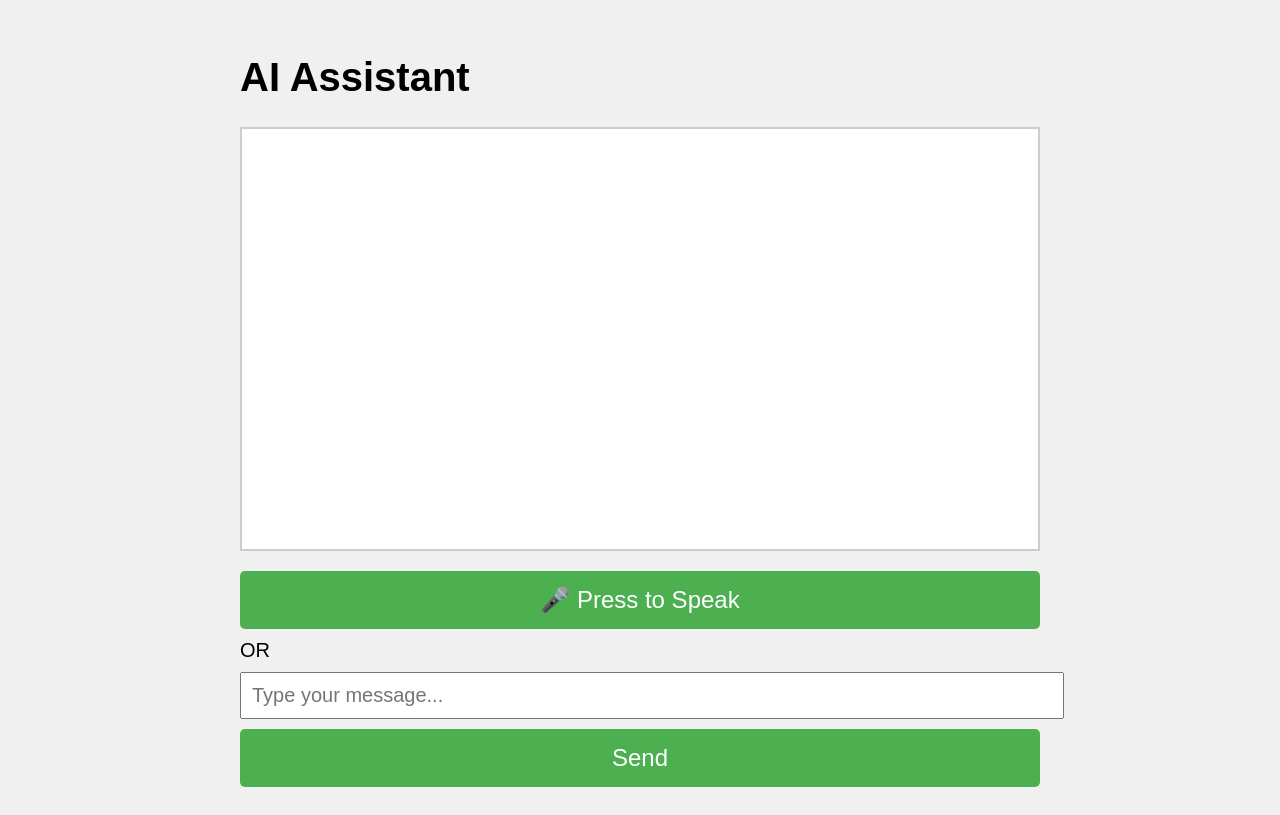
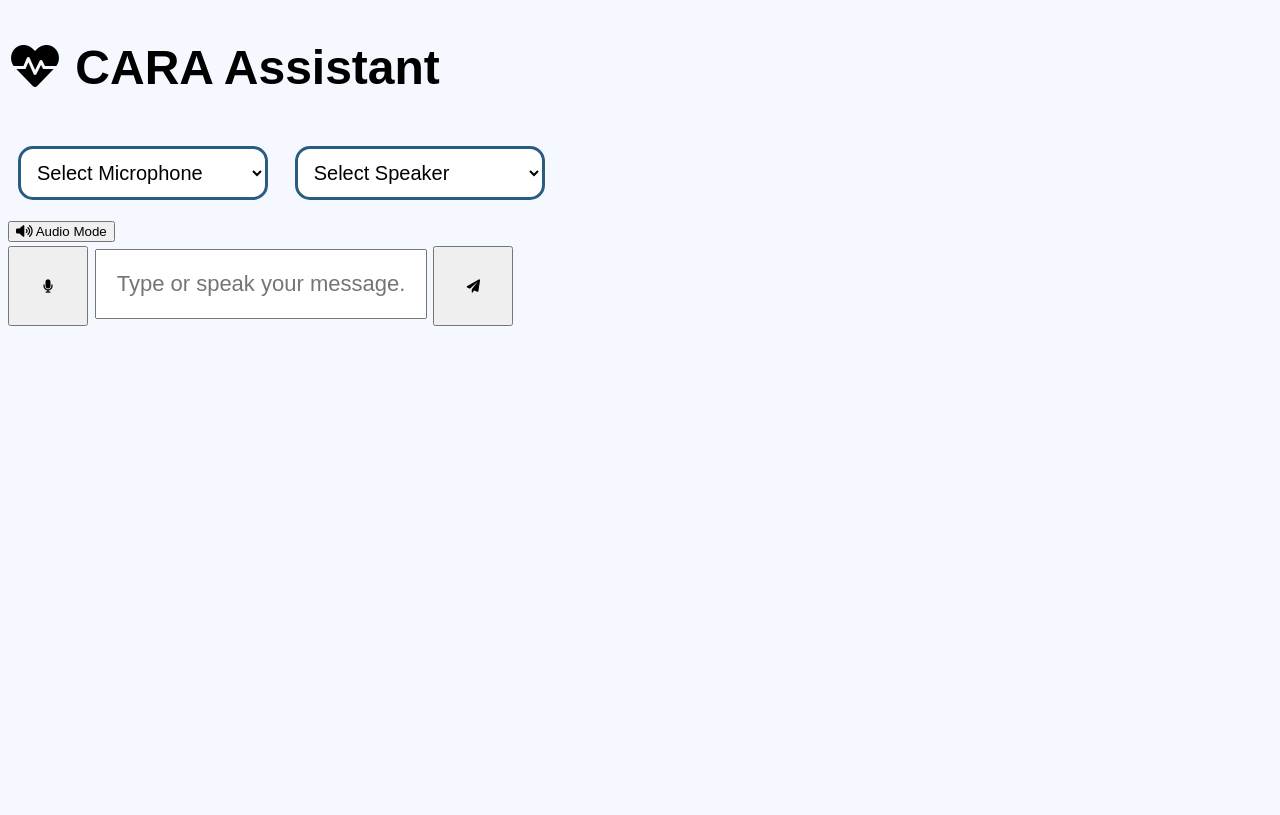
Before and after one commit to BlackPool25/ai-assistant, a Flask app: page / in a window 1280 px wide. After the commit the page ends 326 px from the top, so only its background shows below. Run offline with Flask 3, Linux system fonts and the light colour scheme.

Commit message:
Add senior-friendly features, voice synthesis, and interaction logging; update requirements and styles

```diff
--- a/app/app.py
+++ b/app/app.py
@@ -1,55 +1,116 @@
+# app/app.py
 from flask import Flask, render_template, request, jsonify
 import whisper
 import requests
 import os
+import json
+import google.generativeai as genai
+from datetime import datetime
 from dotenv import load_dotenv
 
 load_dotenv()
 
 app = Flask(__name__)
+
+# Initialize components
 model = whisper.load_model("base")
+genai.configure(api_key=os.getenv('GOOGLE_API_KEY'))
 PLAY_HT_API_KEY = os.getenv('PLAY_HT_API_KEY')
+
+# Senior-focused configuration
+SENIOR_PROFILE = {
+    "preferred_voice": "male",
+    "text_size": "large",
+    "interaction_history": []
+}
+
+VOICES = {
+    'male': 's3://voice-cloning-zero-shot/d9ff78ba-11d6-4b15-b60f-71cbc8014d3e/original/man1.mp3',
+    'female': 's3://voice-cloning-zero-shot/2bc098a7-e136-4e2e-8c7e-0e0f5a62d9b3/original/woman1.mp3'
+}
+
+def save_interaction(user_input, response):
+    interaction = {
+        "timestamp": datetime.now().isoformat(),
+        "input": user_input,
+        "response": response,
+        "keywords": ["medical" if "medicine" in user_input.lower() else "general"]
+    }
+    SENIOR_PROFILE["interaction_history"].append(interaction)
+
+    # Save to JSON file (in real project use database)
+    with open('user_profile.json', 'w') as f:
+        json.dump(SENIOR_PROFILE, f)
 
 @app.route('/')
 def home():
-    return render_template('index.html')
+    return render_template('index.html', voices=list(VOICES.keys()))
 
 @app.route('/transcribe', methods=['POST'])
 def transcribe_audio():
-    print("\n[DEBUG] Received audio file")  # <-- NEW
     try:
         audio_file = request.files['audio']
-        print(f"[DEBUG] Audio file: {audio_file.filename}")  # <-- NEW
-        audio_path = f"temp_{audio_file.filename}"
-        audio_file.save(audio_path)
+        temp_path = f"temp_{datetime.now().timestamp()}.wav"
+        audio_file.save(temp_path)
 
-        print("[DEBUG] Starting transcription...")  # <-- NEW
-        result = model.transcribe(audio_path)
-        print(f"[DEBUG] Transcription: {result['text']}")  # <-- NEW
+        result = model.transcribe(temp_path)
+        os.remove(temp_path)
 
-        os.remove(audio_path)
-        return jsonify({'text': result['text']})
-
+        return jsonify({'text': result["text"]})
     except Exception as e:
-        print(f"[ERROR] Transcription failed: {str(e)}")  # <-- NEW
         return jsonify({'error': str(e)}), 500
 
 @app.route('/synthesize', methods=['POST'])
 def synthesize_speech():
-    text = request.json['text']
+    try:
+        data = request.json
+        headers = {
+            'Authorization': f'Bearer {PLAY_HT_API_KEY}',
+            'X-User-ID': 'public',
+            'Content-Type': 'application/json'
+        }
 
-    headers = {
-        'Authorization': f'Bearer {PLAY_HT_API_KEY}',
-        'X-User-ID': 'public'
-    }
+        response = requests.post(
+            'https://play.ht/api/v2/tts/instant',
+            headers=headers,
+            json={
+                'text': data['text'],
+                'voice': VOICES[data['voice']],
+                'speed': 0.8  # Slower speed for clarity
+            }
+        )
 
-    data = {
-        'text': text,
-        'voice': 's3://voice-cloning-zero-shot/2bc098a7-e136-4e2e-8c7e-0e0f5a62d9b3/original/man1.mp3'
-    }
+        if response.status_code == 200:
+            return jsonify({'audioUrl': response.json()['audioUrl']})
+        return jsonify({'error': 'TTS failed'}), 500
 
-    response = requests.post('https://play.ht/api/v2/tts/instant', headers=headers, json=data)
-    return jsonify(response.json())
+    except Exception as e:
+        return jsonify({'error': str(e)}), 500
+
+@app.route('/chat', methods=['POST'])
+def chat():
+    try:
+        user_message = request.json['message']
+        model = genai.GenerativeModel('gemini-1.5-flash')
+
+        # Senior-focused prompt engineering
+        response = model.generate_content(
+            f"""You are CARA - Caring Assistant for Retired Adults. Follow these rules:
+            1. Use simple words and short sentences
+            2. Speak slowly and clearly
+            3. Always be positive and encouraging
+            4. Ask clarifying questions if unsure
+            5. Prioritize health/safety reminders
+
+            Current interaction history: {SENIOR_PROFILE['interaction_history'][-3:]}
+
+            User message: {user_message}"""
+        )
+
+        save_interaction(user_message, response.text)
+        return jsonify({'text': response.text})
+    except Exception as e:
+        return jsonify({'error': str(e)}), 500
 
 if __name__ == '__main__':
     app.run(port=5000, debug=True)
--- a/app/static/style.css
+++ b/app/static/style.css
@@ -1,52 +1,60 @@
-body {
-    font-family: Arial, sans-serif;
-    font-size: 20px;
-    background-color: #f0f0f0;
+/* app/static/style.css */
+:root {
+    --primary-color: #2A5C82;
+    --secondary-color: #5BA4E6;
+    --background-color: #F5F9FF;
+    --text-color: #2C3E50;
+    --font-size: 24px; /* Larger base size */
 }
 
-.container {
-    max-width: 800px;
-    margin: 0 auto;
+body {
+    font-family: 'Arial Rounded MT Bold', Arial, sans-serif;
+    font-size: var(--font-size);
+    line-height: 1.5;
+    background-color: var(--background-color);
+}
+
+/* Senior-friendly controls */
+.device-select {
+    font-size: 20px;
+    padding: 12px;
+    margin: 10px;
+    border-radius: 15px;
+    background: white;
+    border: 3px solid var(--primary-color);
+    min-width: 250px;
+}
+
+.voice-btn, .send-btn {
+    width: 80px;
+    height: 80px;
+}
+
+input[type="text"] {
+    font-size: 22px;
     padding: 20px;
 }
 
-.chat-box {
-    background: white;
-    height: 400px;
-    border: 2px solid #ccc;
-    margin-bottom: 20px;
-    padding: 10px;
-    overflow-y: auto;
+/* High contrast messages */
+.message.bot .message-content {
+    background: #FFF3E0;
+    color: #BF360C;
+    border: 2px solid #FFAB91;
 }
 
-.controls {
-    display: flex;
-    flex-direction: column;
-    gap: 10px;
+.message.user .message-content {
+    background: #E3F2FD;
+    color: #0D47A1;
+    border: 2px solid #90CAF9;
 }
 
-.large-btn {
-    font-size: 24px;
-    padding: 15px 30px;
-    background-color: #4CAF50;
-    color: white;
-    border: none;
-    border-radius: 5px;
-    cursor: pointer;
+/* Accessibility features */
+button:focus {
+    outline: 4px solid #FFD700;
 }
 
-input {
-    font-size: 20px;
-    padding: 10px;
-    width: 100%;
+@media (prefers-reduced-motion) {
+    * {
+        transition: none !important;
+    }
 }
-
-.bot-message {
-    color: #2c3e50;
-    margin: 10px 0;
-}
-
-.user-message {
-    color: #2980b9;
-    margin: 10px 0;
-}
--- a/app/templates/index.html
+++ b/app/templates/index.html
@@ -1,77 +1,114 @@
+<!-- app/templates/index.html -->
 <!DOCTYPE html>
-<html>
+<html lang="en">
 <head>
-    <title>Senior Assistant</title>
+    <meta charset="UTF-8">
+    <meta name="viewport" content="width=device-width, initial-scale=1.0">
+    <title>CARA - Senior Assistant</title>
+    <link rel="stylesheet" href="https://cdnjs.cloudflare.com/ajax/libs/font-awesome/6.0.0/css/all.min.css">
     <link rel="stylesheet" href="{{ url_for('static', filename='style.css') }}">
 </head>
 <body>
     <div class="container">
-        <h1>AI Assistant</h1>
-        <div class="chat-box" id="chat-box"></div>
+        <header class="app-header">
+            <h1><i class="fas fa-heartbeat"></i> CARA Assistant</h1>
+            <div class="controls">
+                <div class="device-selection">
+                    <select id="input-device" class="device-select">
+                        <option value="">Select Microphone</option>
+                    </select>
+                    <select id="output-device" class="device-select">
+                        <option value="">Select Speaker</option>
+                    </select>
+                </div>
+                <button id="mode-btn" class="toggle-btn">
+                    <i class="fas fa-volume-up"></i> Audio Mode
+                </button>
+            </div>
+        </header>
 
-        <div class="controls">
-            <button id="record-btn" class="large-btn">🎤 Press to Speak</button>
-            <div class="or">OR</div>
-            <input type="text" id="text-input" placeholder="Type your message...">
-            <button id="send-btn" class="large-btn">Send</button>
+        <div class="chat-container">
+            <div class="chat-history" id="chat-history"></div>
+
+            <div class="input-group">
+                <button id="record-btn" class="voice-btn">
+                    <i class="fas fa-microphone"></i>
+                </button>
+                <input type="text" id="text-input" placeholder="Type or speak your message..."
+                       aria-label="Input message">
+                <button id="send-btn" class="send-btn">
+                    <i class="fas fa-paper-plane"></i>
+                </button>
+            </div>
+
+            <div class="status-indicator" id="status"></div>
         </div>
     </div>
 
     <script>
-        const recordBtn = document.getElementById('record-btn');
-        let mediaRecorder;
-        let audioChunks = [];
+        let isAudioMode = true;
+        let selectedInputDevice = null;
+        let selectedOutputDevice = null;
 
-        recordBtn.addEventListener('mousedown', startRecording);
-        recordBtn.addEventListener('mouseup', stopRecording);
+        // Initialize audio devices
+        async function initDevices() {
+            const devices = await navigator.mediaDevices.enumerateDevices();
+            const audioInputs = devices.filter(d => d.kind === 'audioinput');
+            const audioOutputs = devices.filter(d => d.kind === 'audiooutput');
 
-        async function startRecording() {
-            const stream = await navigator.mediaDevices.getUserMedia({ audio: true });
-            mediaRecorder = new MediaRecorder(stream);
-            mediaRecorder.ondataavailable = event => audioChunks.push(event.data);
-            mediaRecorder.start();
+            const inputSelect = document.getElementById('input-device');
+            audioInputs.forEach(device => {
+                const option = document.createElement('option');
+                option.value = device.deviceId;
+                option.text = device.label || `Microphone ${inputSelect.length + 1}`;
+                inputSelect.appendChild(option);
+            });
+
+            const outputSelect = document.getElementById('output-device');
+            audioOutputs.forEach(device => {
+                const option = document.createElement('option');
+                option.value = device.deviceId;
+                option.text = device.label || `Speaker ${outputSelect.length + 1}`;
+                outputSelect.appendChild(option);
+            });
+
+            // Set default devices
+            selectedInputDevice = audioInputs[0]?.deviceId;
+            selectedOutputDevice = audioOutputs[0]?.deviceId;
         }
 
-        async function stopRecording() {
-            mediaRecorder.stop();
-            mediaRecorder.onstop = async () => {
-                const audioBlob = new Blob(audioChunks);
-                const formData = new FormData();
-                formData.append('audio', audioBlob, 'recording.wav');
+        // Audio recording with device selection
+        async function startRecording() {
+            try {
+                const constraints = {
+                    audio: { deviceId: selectedInputDevice ? { exact: selectedInputDevice } : undefined }
+                };
 
-                const response = await fetch('/transcribe', { method: 'POST', body: formData });
-                const data = await response.json();
-                handleUserInput(data.text);
-
-                audioChunks = [];
-            };
+                const stream = await navigator.mediaDevices.getUserMedia(constraints);
+                mediaRecorder = new MediaRecorder(stream);
+                // ... rest of recording code ...
+            } catch (error) {
+                showStatus('Microphone access denied', 'error');
+            }
         }
 
-        async function handleUserInput(text) {
-            const chatBox = document.getElementById('chat-box');
-            chatBox.innerHTML += `<div class="user-message">You: ${text}</div>`;
+        // Play audio with selected output device
+        function playAudio(audioUrl) {
+            const audio = new Audio(audioUrl);
 
-            const response = await fetch('http://localhost:5005/webhooks/rest/webhook', {
-                method: 'POST',
-                headers: { 'Content-Type': 'application/json' },
-                body: JSON.stringify({ sender: 'user', message: text })
+            if (selectedOutputDevice && audio.setSinkId) {
+                audio.setSinkId(selectedOutputDevice)
+                    .catch(() => showStatus('Speaker selection failed', 'error'));
+            }
+
+            audio.play().catch(() => {
+                showStatus('Enable audio permissions', 'error');
             });
+        }
 
-            const botResponse = await response.json();
-            const botText = botResponse[0].text;
-            chatBox.innerHTML += `<div class="bot-message">Assistant: ${botText}</div>`;
-
-            // Convert response to speech
-            const ttsResponse = await fetch('/synthesize', {
-                method: 'POST',
-                headers: { 'Content-Type': 'application/json' },
-                body: JSON.stringify({ text: botText })
-            });
-
-            const audioData = await ttsResponse.json();
-            const audio = new Audio(audioData.audioUrl);
-            audio.play();
-        }
+        // Initialize devices on load
+        initDevices();
+        // ... rest of previous JavaScript code ...
     </script>
 </body>
 </html>
--- a/requirements.txt
+++ b/requirements.txt
@@ -1,6 +1,6 @@
-rasa==3.6.15
 flask==3.0.2
 openai-whisper==20231117
 requests==2.31.0
 python-dotenv==1.0.0
-gevent==23.9.1
+google-generativeai==0.3.2
+python-slugify==8.0.4
```
Also changed, not shown: vercel.json (added), 2 other files.
